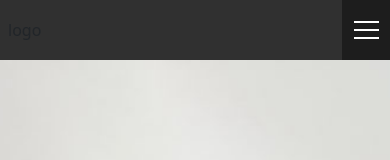
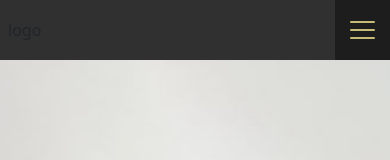
Before and after one commit to nickzou/website-frontend, a Next.js app: page / in a window 390 px wide. Shown: the top 160 px of the page. Built offline with nearby package versions, Linux system fonts and the light colour scheme.

Commit message:
add custom Hamburger component

```diff
--- /dev/null
+++ b/components/Hamburger/Hamburger.module.scss
@@ -0,0 +1,16 @@
+@import 'common';
+
+$hamburger-layer-width: 25px;
+$hamburger-layer-height: 2px;
+$hamburger-layer-color: $gold;
+
+@import '~hamburgers/_sass/hamburgers/hamburgers.scss';
+
+.hamburger {
+    display: flex!important;
+    justify-content: center;
+    align-items: center;
+    border: none;
+    height: 100%;
+    background-color: $slate;
+}
--- /dev/null
+++ b/components/Hamburger/Hamburger.tsx
@@ -0,0 +1,30 @@
+import cx from 'classnames/bind';
+import styles from './Hamburger.module.scss';
+
+interface props {
+    toggle: boolean,
+    onClick: any
+}
+
+let conditionalStyles = {
+    isActive: styles['is-active']
+}
+
+let classes = cx.bind(conditionalStyles);
+
+export default function Hamburger(props:props) {
+    return(
+        <button
+            className={classes(`${styles.hamburger} ${styles['hamburger--vortex']}`, {isActive: props.toggle})}
+            onClick={props.onClick}
+            tabIndex={0}
+            aria-label="Menu"
+            role="button"
+            aria-controls="navigation"
+            aria-expanded={props.toggle}>
+            <span className={styles['hamburger-box']}>
+                <span className={styles['hamburger-inner']}></span>
+            </span>
+        </button>
+    )
+}
--- a/components/Head.tsx
+++ b/components/Head.tsx
@@ -10,6 +10,7 @@ export default function Head() {
             <link rel="preconnect" href="https://fonts.googleapis.com" />
             <link rel="preconnect" href="https://fonts.gstatic.com" crossOrigin="true" />
             <link href="https://fonts.googleapis.com/css2?family=Nunito:wght@300;600&family=Roboto:wght@700&display=swap" rel="stylesheet"></link>
+            <script src="https://kit.fontawesome.com/134f31dab6.js" crossOrigin="anonymous" async></script>
             <meta name="description" content="Toronto based designer, front-end developer, and web development manager. Here to help you solve your technical challenges and bring your product to market quickly and efficiently."></meta>
         </NextHead>
     )
--- a/components/Header/Header.tsx
+++ b/components/Header/Header.tsx
@@ -1,10 +1,14 @@
 import {useState} from 'react';
-import Hamburger from 'hamburger-react';
 import styles from './Header.module.scss';
+import Hamburger from '@components/Hamburger/Hamburger';
 
 export default function Header() {
 
     const [menuIsOpen, setMenuIsOpen] = useState(false)
+
+    const toggleMenu = () => {
+        setMenuIsOpen(!menuIsOpen);
+    };
 
     return(
         <header className={styles.header} role="heading" aria-level={1}>
@@ -13,13 +17,8 @@ export default function Header() {
                     <div className="col d-flex justify-content-start align-items-center flex-grow-1">
                     logo
                     </div>
-                    <div className={`col p-0 d-flex justify-content-center align-items-center flex-grow-0 flex-shrink-0 bg-slate ${styles.hamburger}`}>
-                        <Hamburger
-                            toggled={menuIsOpen}
-                            toggle={setMenuIsOpen}
-                            size={25}
-                            color={'white'}
-                        />
+                    <div className={`col p-0 d-flex justify-content-center align-items-center flex-grow-0 flex-shrink-0 ${styles.hamburger}`}>
+                        <Hamburger toggle={menuIsOpen} onClick={toggleMenu} />
                     </div>
                 </div>
             </div>
```
